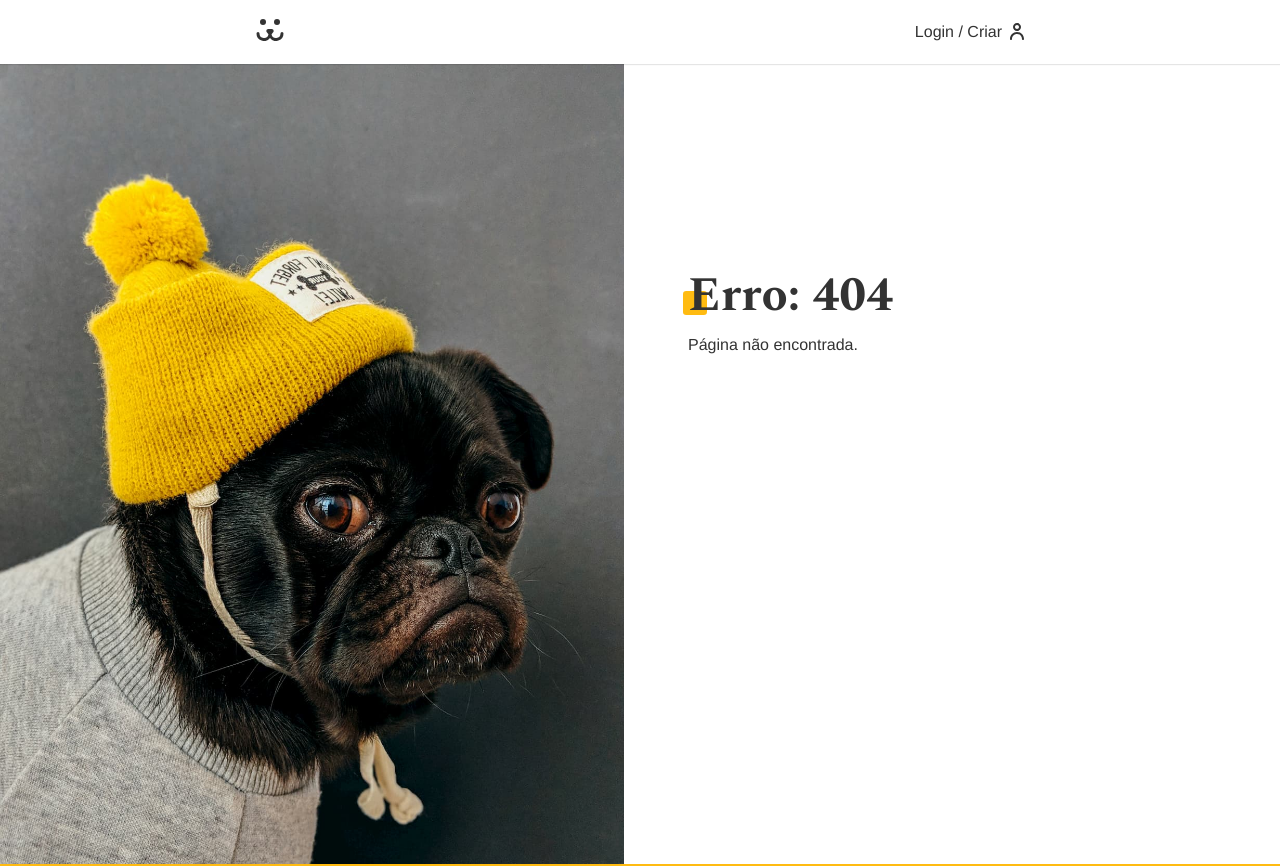
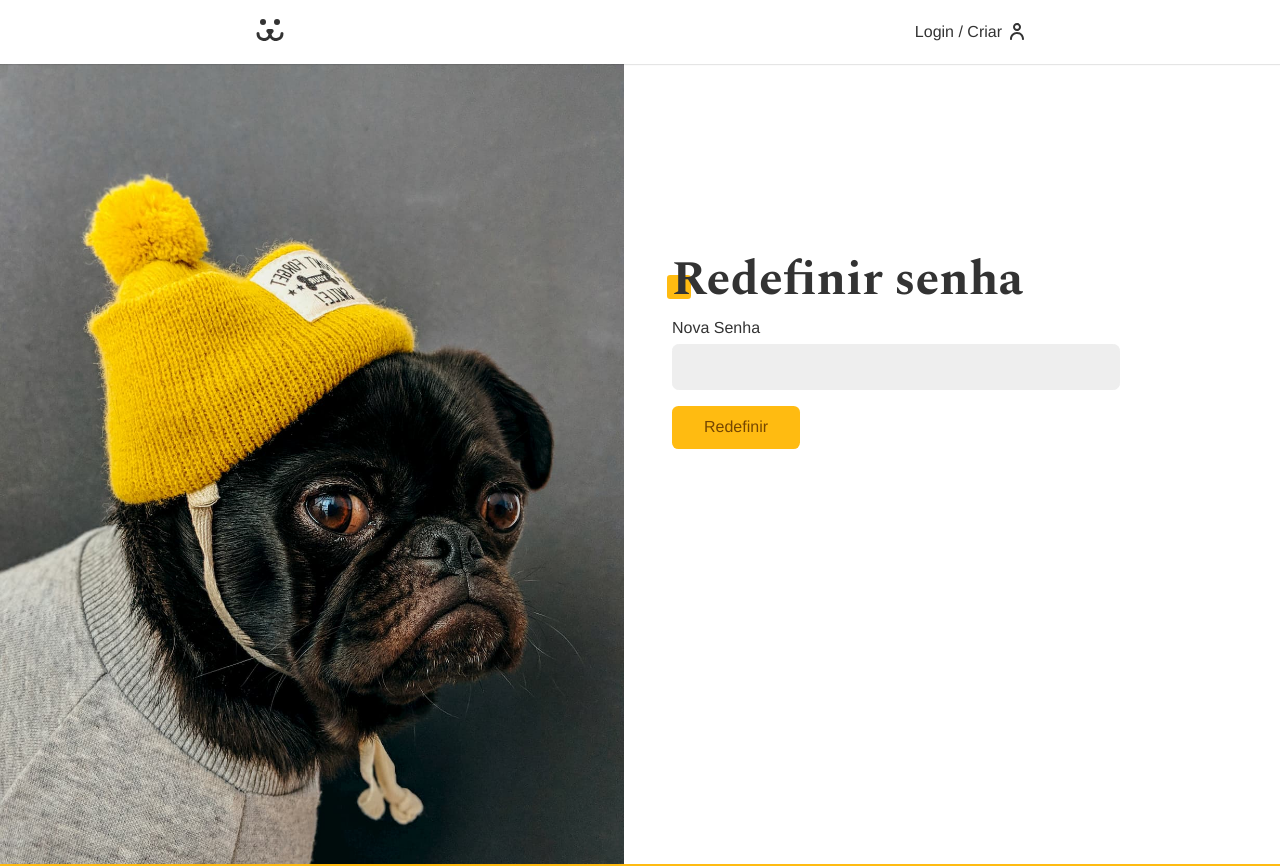
Before and after one commit to sergio-alencar/dogs, a React (Vite) app: page /dogs/login/login/resetar in a window 1280 px wide. Before the commit this address had no page. Shown: the top 866 px of the page. Built offline with nearby package versions, Linux system fonts and the light colour scheme.

Commit message:
correcao de extensao

```diff
--- a/src/Components/Login/Login.jsx
+++ b/src/Components/Login/Login.jsx
@@ -16,10 +16,10 @@ const Login = () => {
     <section className={styles.login}>
       <div className={styles.forms}>
         <Routes>
-          <Route path='dogs/login' element={<LoginForm />} />
-          <Route path='dogs/login/criar' element={<LoginCreate />} />
-          <Route path='dogs/login/perdeu' element={<LoginPasswordLost />} />
-          <Route path='dogs/login/resetar' element={<LoginPasswordReset />} />
+          <Route path='login' element={<LoginForm />} />
+          <Route path='login/criar' element={<LoginCreate />} />
+          <Route path='login/perdeu' element={<LoginPasswordLost />} />
+          <Route path='login/resetar' element={<LoginPasswordReset />} />
           <Route path='*' element={<NotFound />} />
         </Routes>
       </div>
```
